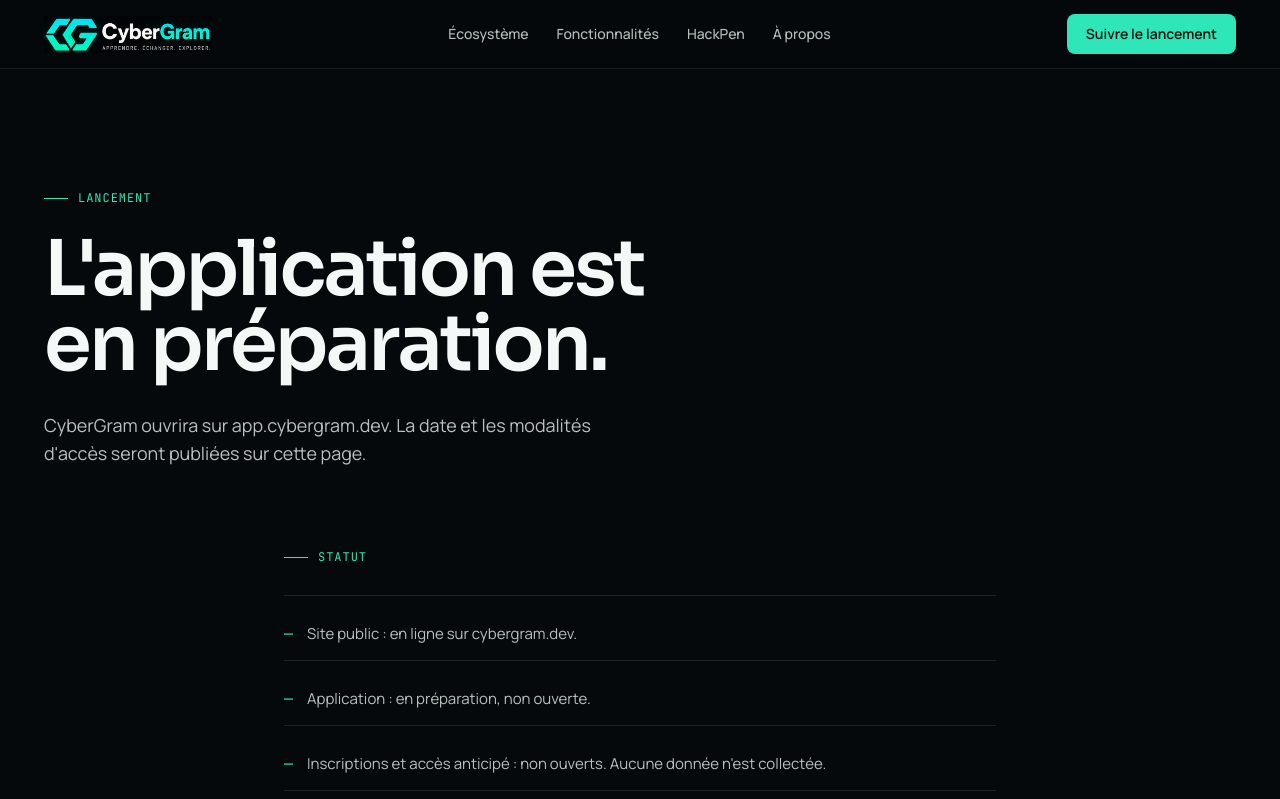
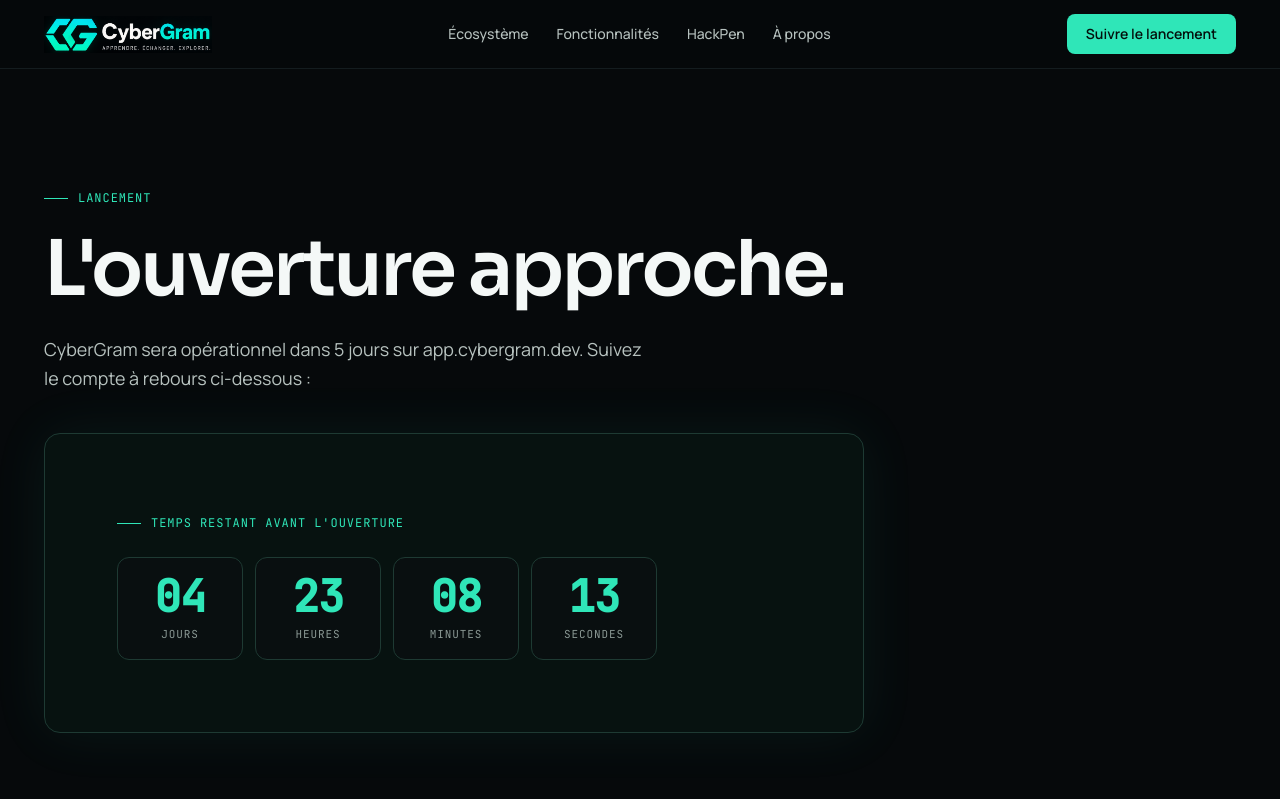
Before and after one commit to Indra-Labs-dev/cybergram-site, a Next.js app: page /lancement in a window 1280 px wide. Shown: the top 799 px of the page. Built offline with nearby package versions, Linux system fonts and the light colour scheme.

Commit message:
feat(countdown): add animated launch countdown for 5 days target

```diff
--- a/src/app/globals.css
+++ b/src/app/globals.css
@@ -303,9 +303,74 @@
 .row__n{transition:transform 300ms ease,color 300ms ease}
 .row:hover .row__n{transform:scale(1.1);color:var(--ink-3)}
 
+/* --- Countdown component --- */
+.countdown{
+  display:grid;
+  grid-template-columns:repeat(4,minmax(0,1fr));
+  gap:12px;
+  max-width:540px;
+}
+.countdown__item{
+  display:flex;
+  flex-direction:column;
+  align-items:center;
+  justify-content:center;
+  background:rgba(10,15,17,.8);
+  border:1px solid var(--line-teal);
+  border-radius:var(--radius-md);
+  padding:16px 12px;
+  position:relative;
+  overflow:hidden;
+  transition:border-color 200ms ease,transform 300ms cubic-bezier(.2,.7,.2,1),box-shadow 300ms cubic-bezier(.2,.7,.2,1);
+}
+.countdown__item:hover{
+  border-color:var(--teal);
+  transform:translateY(-2px);
+  box-shadow:0 8px 24px rgba(47,230,184,.08);
+}
+.countdown__val{
+  font-family:var(--font-mono);
+  font-size:clamp(28px,4.5vw,44px);
+  font-weight:600;
+  color:var(--teal);
+  line-height:1;
+  letter-spacing:-.02em;
+  display:inline-block;
+  animation:count-pop 300ms cubic-bezier(0.16,1,0.3,1);
+}
+@keyframes count-pop{
+  0%{transform:scale(0.92);opacity:.7}
+  100%{transform:scale(1);opacity:1}
+}
+.countdown__lbl{
+  font-family:var(--font-mono);
+  font-size:11px;
+  letter-spacing:.08em;
+  text-transform:uppercase;
+  color:var(--ink-4);
+  margin-top:8px;
+}
+.countdown-ready{
+  display:inline-flex;
+  align-items:center;
+  gap:12px;
+  padding:14px 20px;
+  background:var(--bg-teal);
+  border:1px solid var(--teal);
+  border-radius:var(--radius-md);
+  color:var(--ink);
+  font-family:var(--font-mono);
+  font-size:14px;
+}
+.dot--ready{
+  background:#2FE6B8;
+  box-shadow:0 0 12px #2FE6B8;
+}
+
 /* --- Reduced motion --- */
 @media (prefers-reduced-motion:reduce){
   html{scroll-behavior:auto}
   *{transition:none!important;animation:none!important}
   .accent{background:none;-webkit-background-clip:unset;background-clip:unset;-webkit-text-fill-color:var(--teal);color:var(--teal)}
+  .countdown__val{animation:none!important}
 }
--- a/src/app/lancement/page.tsx
+++ b/src/app/lancement/page.tsx
@@ -1,5 +1,6 @@
 import type { Metadata } from "next";
 import { PageHead, Eyebrow } from "@/components/ui";
+import { Countdown } from "@/components/Countdown";
 import { SITE } from "@/lib/site";
 import { BreadcrumbJsonLd } from "@/components/Breadcrumbs";
 
@@ -14,8 +15,18 @@
   return (
     <>
       <BreadcrumbJsonLd items={[{ name: "Lancement", href: "/lancement" }]} />
-      <PageHead eyebrow="Lancement" title="L'application est en préparation." lead="CyberGram ouvrira sur app.cybergram.dev. La date et les modalités d'accès seront publiées sur cette page." />
-      <section className="container section prose" style={{ paddingTop: 72 }}>
+      <PageHead eyebrow="Lancement" title="L'ouverture approche." lead="CyberGram sera opérationnel dans 5 jours sur app.cybergram.dev. Suivez le compte à rebours ci-dessous :" />
+
+      <section className="container" style={{ paddingTop: 40 }}>
+        <div className="launch" style={{ maxWidth: 820 }}>
+          <Eyebrow>Temps restant avant l&apos;ouverture</Eyebrow>
+          <div style={{ marginTop: 24 }}>
+            <Countdown />
+          </div>
+        </div>
+      </section>
+
+      <section className="container section prose" style={{ paddingTop: 56 }}>
         <Eyebrow>Statut</Eyebrow>
         <ul className="ticks">
           <li>Site public : en ligne sur cybergram.dev.</li>
--- /dev/null
+++ b/src/components/Countdown.tsx
@@ -0,0 +1,71 @@
+"use client";
+
+import { useEffect, useState } from "react";
+import { SITE } from "@/lib/site";
+
+interface TimeLeft {
+  days: number;
+  hours: number;
+  minutes: number;
+  seconds: number;
+  isReady: boolean;
+}
+
+function calculateTimeLeft(targetIso: string): TimeLeft {
+  const diff = new Date(targetIso).getTime() - Date.now();
+  if (diff <= 0) {
+    return { days: 0, hours: 0, minutes: 0, seconds: 0, isReady: true };
+  }
+
+  const days = Math.floor(diff / (1000 * 60 * 60 * 24));
+  const hours = Math.floor((diff / (1000 * 60 * 60)) % 24);
+  const minutes = Math.floor((diff / 1000 / 60) % 60);
+  const seconds = Math.floor((diff / 1000) % 60);
+
+  return { days, hours, minutes, seconds, isReady: false };
+}
+
+export function Countdown({ targetDate = SITE.launchDate }: { targetDate?: string }) {
+  const [timeLeft, setTimeLeft] = useState<TimeLeft>(() => calculateTimeLeft(targetDate));
+
+  useEffect(() => {
+    const tick = () => setTimeLeft(calculateTimeLeft(targetDate));
+    tick();
+    const interval = setInterval(tick, 1000);
+    return () => clearInterval(interval);
+  }, [targetDate]);
+
+  const units = [
+    { label: "Jours", value: String(timeLeft.days).padStart(2, "0") },
+    { label: "Heures", value: String(timeLeft.hours).padStart(2, "0") },
+    { label: "Minutes", value: String(timeLeft.minutes).padStart(2, "0") },
+    { label: "Secondes", value: String(timeLeft.seconds).padStart(2, "0") },
+  ];
+
+  if (timeLeft.isReady) {
+    return (
+      <div className="countdown-ready" role="status">
+        <span className="dot dot--ready" />
+        <span>Le lancement est en cours sur <strong>{SITE.appUrl}</strong></span>
+      </div>
+    );
+  }
+
+  return (
+    <div
+      className="countdown"
+      role="timer"
+      aria-live="polite"
+      aria-label={`Compte à rebours avant le lancement : ${timeLeft.days} jours, ${timeLeft.hours} heures, ${timeLeft.minutes} minutes et ${timeLeft.seconds} secondes`}
+    >
+      {units.map((unit) => (
+        <div key={unit.label} className="countdown__item">
+          <span className="countdown__val" key={unit.value}>
+            {unit.value}
+          </span>
+          <span className="countdown__lbl">{unit.label}</span>
+        </div>
+      ))}
+    </div>
+  );
+}
--- a/src/components/ui.tsx
+++ b/src/components/ui.tsx
@@ -1,4 +1,5 @@
 import Link from "next/link";
+import { Countdown } from "./Countdown";
 
 export function Eyebrow({ children, tone }: { children: React.ReactNode; tone?: "amber" }) {
   return <div className={`eyebrow${tone ? " eyebrow--" + tone : ""}`}>{children}</div>;
@@ -29,11 +30,16 @@
   return (
     <section className="container section" aria-labelledby="launch-title">
       <div className="launch">
-        <Eyebrow>Lancement</Eyebrow>
-        <h2 id="launch-title" className="h2" style={{ maxWidth: "20ch" }}>L&apos;application ouvrira sur app.cybergram.dev.</h2>
-        <p className="body">L&apos;accès à la plateforme est en préparation. La date d&apos;ouverture et les modalités d&apos;inscription seront annoncées sur ce site. Aucune inscription n&apos;est collectée pour le moment.</p>
-        <div className="btn-row">
-          <Link href="/lancement" className="btn btn--primary">Où en est le lancement</Link>
+        <Eyebrow>Compte à rebours</Eyebrow>
+        <h2 id="launch-title" className="h2" style={{ maxWidth: "20ch" }}>Lancement officiel dans quelques jours.</h2>
+        <p className="body">L&apos;accès à la plateforme ouvrira sur app.cybergram.dev. Suivez le compte à rebours avant l&apos;ouverture officielle :</p>
+
+        <div style={{ marginTop: 32 }}>
+          <Countdown />
+        </div>
+
+        <div className="btn-row" style={{ marginTop: 32 }}>
+          <Link href="/lancement" className="btn btn--primary">Détails du lancement</Link>
           <Link href="/#faq" className="btn btn--ghost">Lire la FAQ</Link>
         </div>
       </div>
--- a/src/lib/site.ts
+++ b/src/lib/site.ts
@@ -8,6 +8,7 @@
   // Aucun canal de contact vérifié n'a été fourni. Renseigner avant publication.
   contactEmail: null as string | null,
   appOpen: false,
+  launchDate: "2026-10-21T12:00:00Z",
 } as const;
 
 export const NAV = [
```
